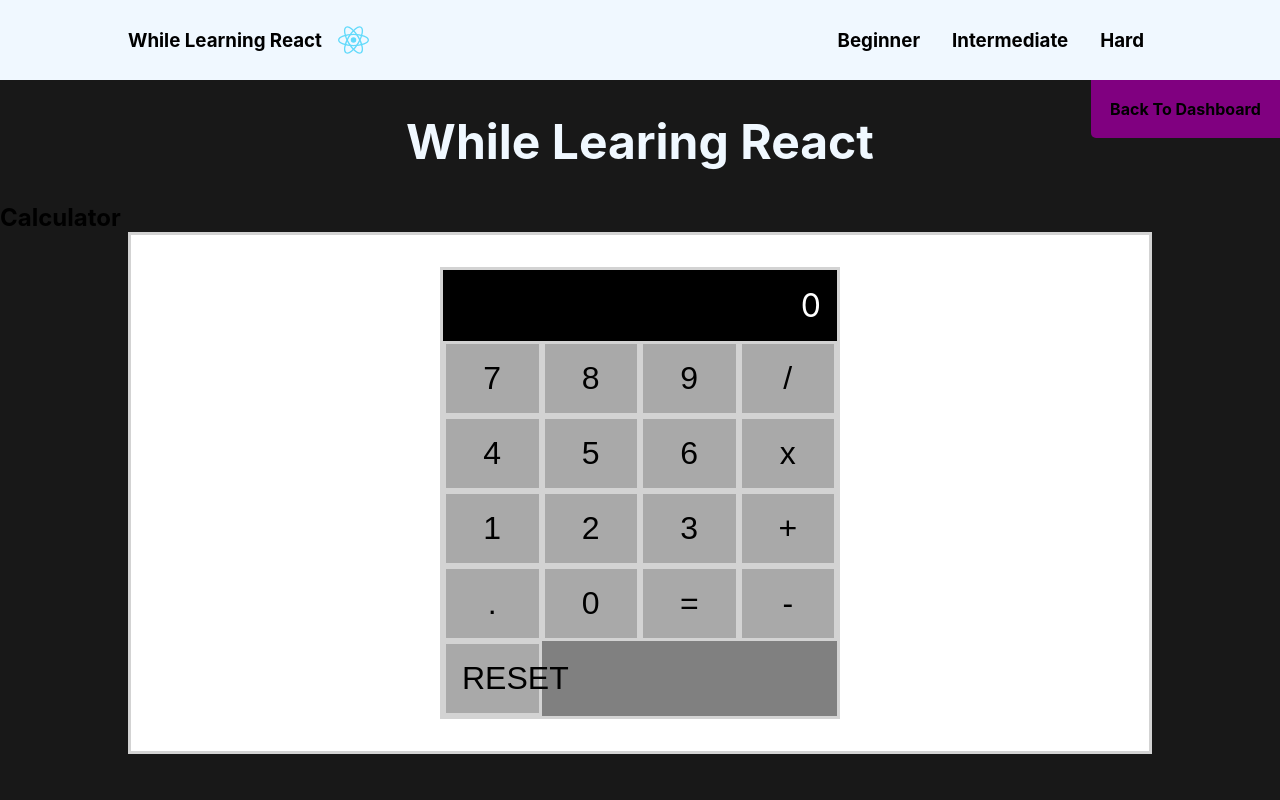
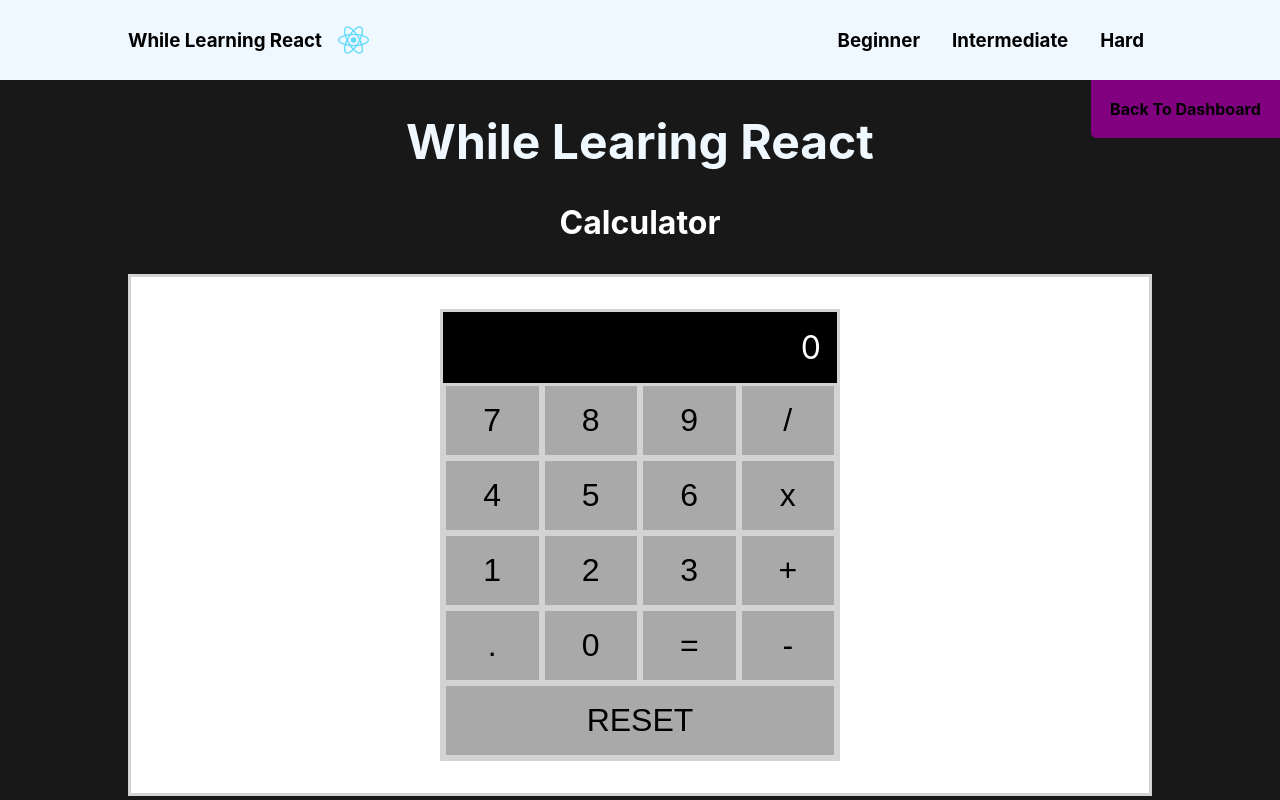
Before and after one commit to alexanderivanov2/While-Learning-React, a React (Create React App) app: page /calculator in a window 1280 px wide. Built offline with nearby package versions, Linux system fonts and the light colour scheme.

Commit message:
add styling to calculator scss module

```diff
--- a/src/components/calculator/Calculator.module.scss
+++ b/src/components/calculator/Calculator.module.scss
@@ -6,6 +6,13 @@
 
 @mixin borders {
     border: 3px solid lightgrey;
+}
+
+.appTitle {
+    color: white;
+    text-align: center;
+    margin-bottom: 2rem;
+    font-size: 2rem;
 }
 .calculatorAppSection {
     @include borders();
@@ -32,6 +39,7 @@
         flex-direction: row;
         flex-wrap: wrap;
         background-color: grey;
+
         &__btn {
             background-color: darkgrey;
             border: 3px solid lightgray;
@@ -45,5 +53,9 @@
                 color: orange;
             }
         }
+
+        &__resetBtn {
+            width: 100%;
+        }
     }
 }
```
